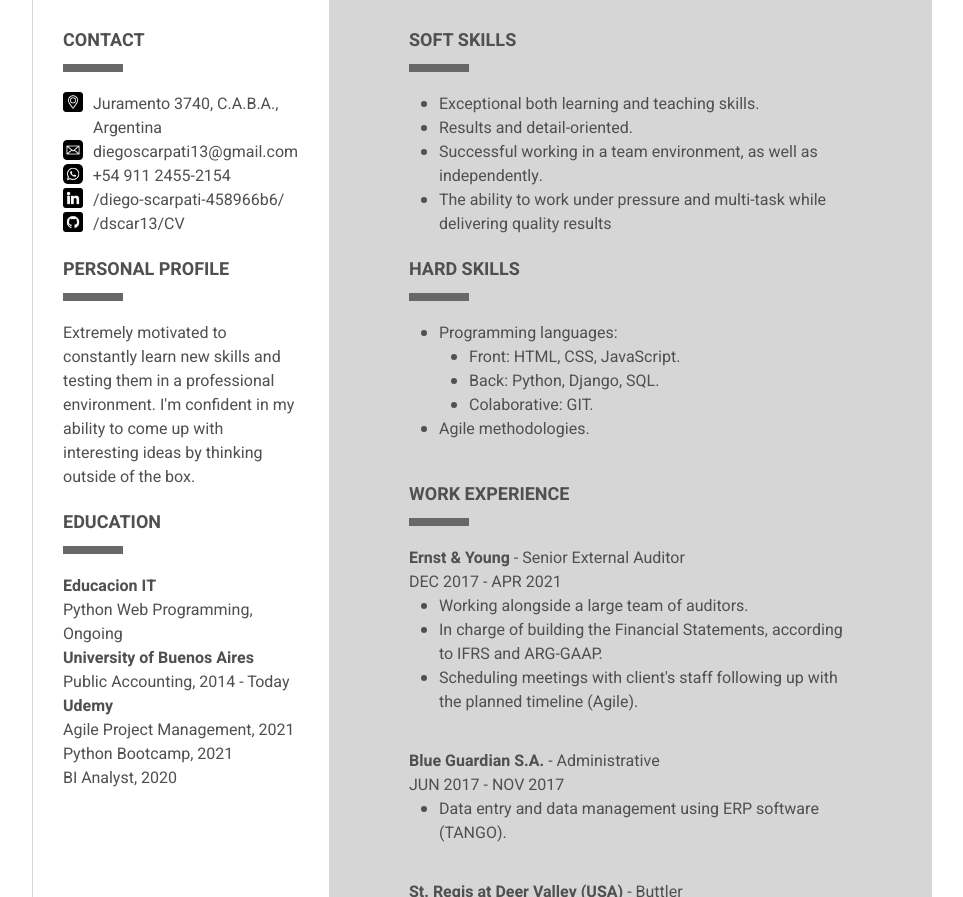
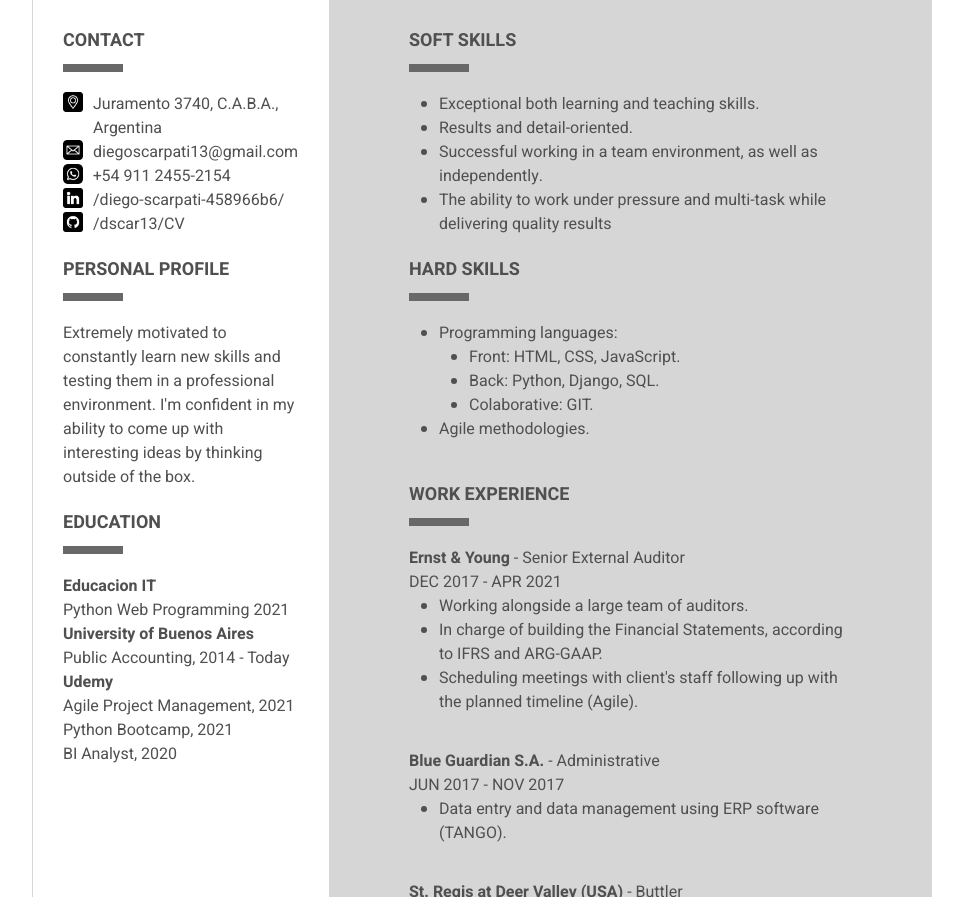
Before and after one commit to diego-scarpati/CV, a plain HTML site: page CV-html/index.html in a window 1280 px wide. Shown: the part 203-1100 px from the top of the page, without its empty margins (158-1121 px from the left). Drawn offline with Linux system fonts and the light colour scheme.

Commit message:
Educacion IT terminado

```diff
--- a/CV-html/index.html
+++ b/CV-html/index.html
@@ -43,7 +43,7 @@
                 <hr>
                 <p><b>Educacion IT</b></p>
                 <div id="EdIT">
-                    <p>Python Web Programming, Ongoing</p>
+                    <p>Python Web Programming 2021</p>
                     <p id="EdIT-Program"><a href="https://www.educacionit.com/carrera-python" target="_blank">Click to see its study program.</a></p>
                 </div>
                 <p><b>University of Buenos Aires</b></p>
```
